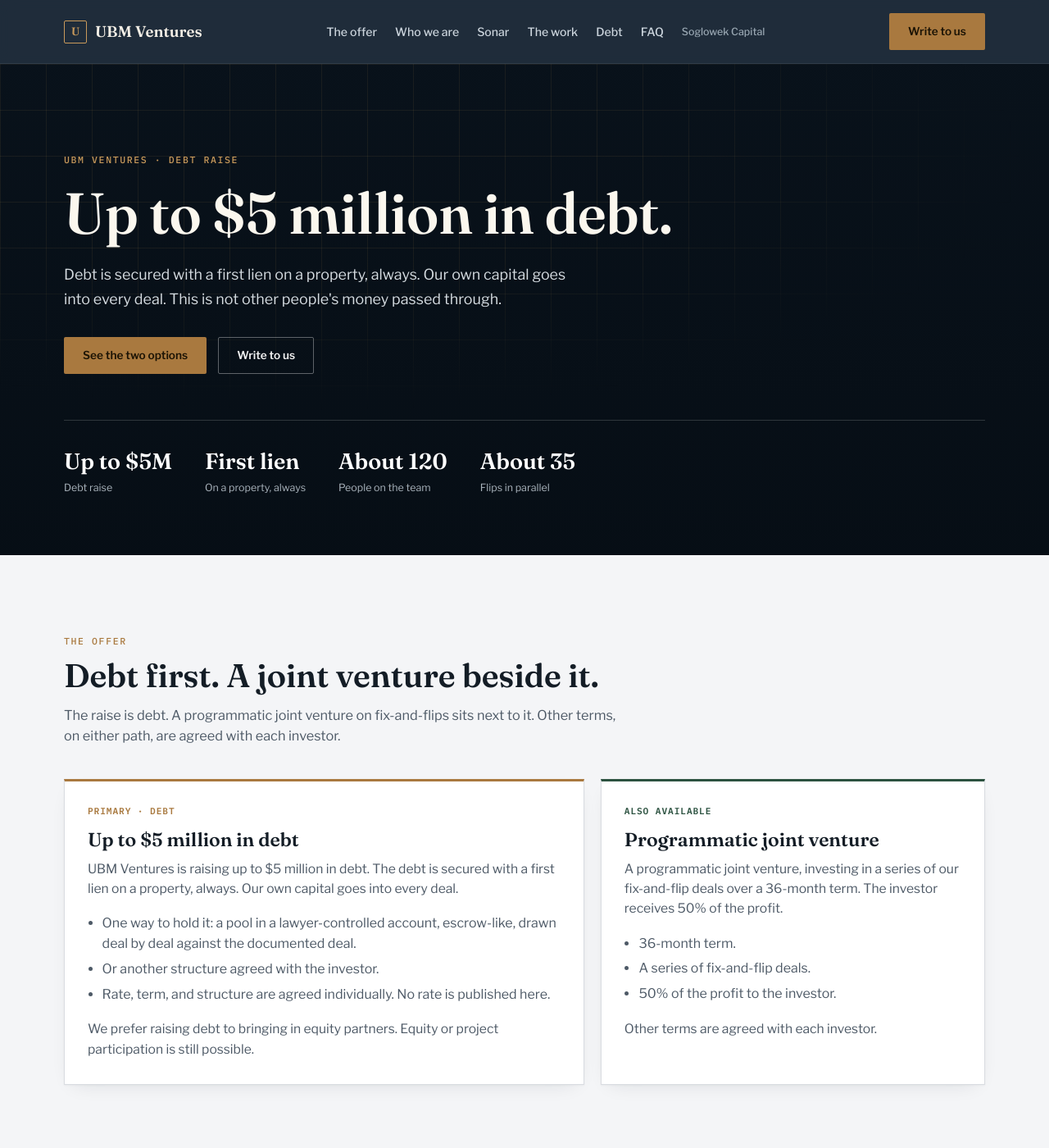
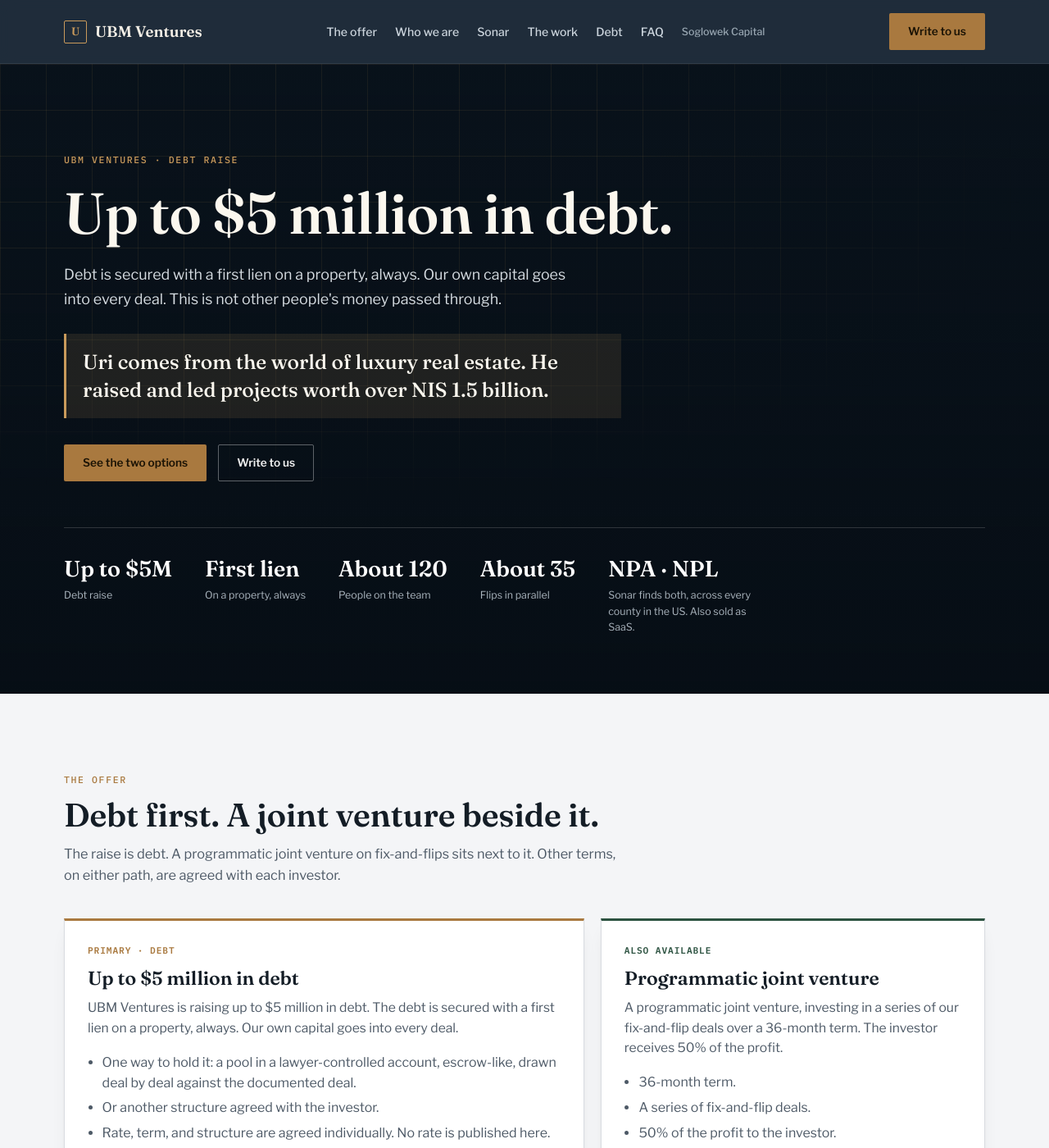
Before and after one commit to urisoglowek-ui/real_estate, a Jekyll site: the page built from investors-new.html, in a window 1280 px wide and 1400 px high. Shown: the whole window at 82% size. Built offline with Jekyll 4.4.1, drawn with Linux system fonts in a browser that asks for light colours; some of the changed text lies outside the part shown.

Commit message:
Note luxury work, Sonar's NPA and NPL, and two more states. (#43)
The hero and Who we are now say Uri raised and led projects worth over NIS 1.5 billion. Sonar is described as finding non-performing assets and loans in every US county, and as SaaS. Montana and Wyoming are listed as places with our own people.

Co-authored-by: Cursor Agent <cursoragent@cursor.com>
Co-authored-by: urisoglowek-ui <urisoglowek-ui@users.noreply.github.com>

```diff
--- a/investors-new.html
+++ b/investors-new.html
@@ -70,6 +70,7 @@ nav.links a.quiet{font-size:.78rem;color:#9aa8b3}
 .hero-eyebrow{color:var(--gold-soft)}
 .hero h1{color:#fbf7ee;font-size:clamp(2.5rem,6vw,4.4rem);margin-top:18px}
 .hero .lede{margin-top:22px;max-width:640px;font-size:1.12rem;color:#d7dde2;line-height:1.65}
+.luxury{margin-top:28px;max-width:680px;padding:18px 20px;border-left:3px solid var(--gold-soft);background:rgba(201,154,91,.12);color:#fbf7ee;font-family:"Fraunces",Georgia,serif;font-size:clamp(1.2rem,2.4vw,1.55rem);line-height:1.35}
 .hero-ctas{display:flex;gap:14px;margin-top:32px;flex-wrap:wrap}
 .hero-stats{margin-top:56px;padding-top:28px;border-top:1px solid rgba(255,255,255,.16);display:flex;gap:40px;flex-wrap:wrap}
 .hero-stats .hs-num{font-family:"Fraunces",serif;font-size:1.7rem;font-weight:600;color:#fff}
@@ -185,6 +186,7 @@ section[id]{scroll-margin-top:76px}
       <div class="eyebrow hero-eyebrow">UBM Ventures · Debt raise</div>
       <h1>Up to $5 million in debt.</h1>
       <p class="lede">Debt is secured with a first lien on a property, always. Our own capital goes into every deal. This is not other people's money passed through.</p>
+      <p class="luxury">Uri comes from the world of luxury real estate. He raised and led projects worth over NIS 1.5 billion.</p>
       <div class="hero-ctas">
         <a class="btn btn-gold" href="#offer">See the two options</a>
         <a class="btn btn-line" href="#contact">Write to us</a>
@@ -194,6 +196,7 @@ section[id]{scroll-margin-top:76px}
         <div><div class="hs-num">First lien</div><div class="hs-label">On a property, always</div></div>
         <div><div class="hs-num">About 120</div><div class="hs-label">People on the team</div></div>
         <div><div class="hs-num">About 35</div><div class="hs-label">Flips in parallel</div></div>
+        <div><div class="hs-num">NPA · NPL</div><div class="hs-label">Sonar finds both, across every county in the US. Also sold as SaaS.</div></div>
       </div>
     </div>
   </section>
@@ -255,7 +258,7 @@ section[id]{scroll-margin-top:76px}
       </div>
       <div class="reveal">
         <p class="prose">UBM Ventures is led by three partners, Uri Soglowek, Meke Kattan and Beau Vuillemot, two of whom live in Tampa Bay.</p>
-        <p class="prose">Uri Soglowek is the fourth generation of the Soglowek family business. He and his siblings built the Soglowek family office, which invests in public companies as well as real estate. He studied the US market from zero, then worked inside a luxury residential developer in Florida, from land acquisition through permits, on branded condominium towers: Roche Bobois Tower in St. Petersburg, 29 floors and 166 units; an Aston Martin branded tower in Daytona Beach Shores; and Serena by the Sea in Clearwater/Dunedin.</p>
+        <p class="prose">Uri comes from the world of luxury real estate. He raised and led projects worth over NIS 1.5 billion. He is the fourth generation of the Soglowek family business. He and his siblings built the Soglowek family office, which invests in public companies as well as real estate. He studied the US market from zero, then worked inside a luxury residential developer in Florida, from land acquisition through permits, on branded condominium towers: Roche Bobois Tower in St. Petersburg, 29 floors and 166 units; an Aston Martin branded tower in Daytona Beach Shores; and Serena by the Sea in Clearwater/Dunedin.</p>
       </div>
     </div>
   </section>
@@ -281,13 +284,15 @@ section[id]{scroll-margin-top:76px}
       </div>
       <div class="split reveal">
         <div>
-          <p class="prose">Sonar is proprietary software we built, a significant investment. It finds off-market deal leads in every US county. Sonar also sells as software to other flippers and wholesalers. Depending on budget, it produces from about 10 leads a month to about 30 leads a day.</p>
+          <p class="prose">Sonar is proprietary software we built, a significant investment. It finds non-performing assets (NPA) and non-performing loans (NPL) across every county in the US. The product is also sold as SaaS to other flippers and wholesalers. Depending on budget, it produces from about 10 leads a month to about 30 leads a day.</p>
         </div>
         <div class="insight-box">
           <div class="eyebrow">What that is, and is not</div>
-          <h3>Leads, not a published rate</h3>
+          <h3>NPA and NPL, every county</h3>
           <ul>
-            <li>Off-market leads, in every US county.</li>
+            <li>Non-performing assets (NPA) and non-performing loans (NPL).</li>
+            <li>Across every county in the US.</li>
+            <li>Also sold as SaaS.</li>
             <li>About 10 leads a month, up to about 30 leads a day, depending on budget.</li>
             <li>The flip company buys roughly 10 to 15–20 deals a month, and runs about 35 flips in parallel.</li>
           </ul>
@@ -304,7 +309,7 @@ section[id]{scroll-margin-top:76px}
       </div>
       <div class="split reveal">
         <div>
-          <p class="prose">The team is about 120 people. Offices are in Tampa, Clearwater, Largo, and Columbus, Ohio. Property management and contractors are our own employees. There are no subcontractors for that work.</p>
+          <p class="prose">The team is about 120 people. Offices are in Tampa, Clearwater, Largo, and Columbus, Ohio. Our own people are also in Montana and Wyoming. Property management and contractors are our own employees. There are no subcontractors for that work.</p>
           <p class="prose">A group of six companies covers lead generation, wholesaling, development, and property management. We are also hard-money and gap lenders ourselves.</p>
         </div>
         <div>
@@ -312,6 +317,8 @@ section[id]{scroll-margin-top:76px}
           <div class="county-row"><div class="cname">Clearwater</div></div>
           <div class="county-row"><div class="cname">Largo</div></div>
           <div class="county-row"><div class="cname">Columbus, Ohio</div></div>
+          <div class="county-row"><div class="cname">Montana</div><div class="clist">Our own people</div></div>
+          <div class="county-row"><div class="cname">Wyoming</div><div class="clist">Our own people</div></div>
         </div>
       </div>
     </div>
@@ -425,7 +432,11 @@ section[id]{scroll-margin-top:76px}
         </details>
         <details>
           <summary>Where do you operate?</summary>
-          <p>Offices are in Tampa, Clearwater, Largo, and Columbus, Ohio. Sonar finds off-market deal leads in every US county.</p>
+          <p>Offices are in Tampa, Clearwater, Largo, and Columbus, Ohio. Our own people are also in Montana and Wyoming. Sonar finds non-performing assets (NPA) and non-performing loans (NPL) across every county in the US. The product is also sold as SaaS.</p>
+        </details>
+        <details>
+          <summary>What does Sonar find?</summary>
+          <p>Sonar finds non-performing assets (NPA) and non-performing loans (NPL) across every county in the US. The product is also sold as SaaS to other flippers and wholesalers. Depending on budget, it produces from about 10 leads a month to about 30 leads a day.</p>
         </details>
         <details>
           <summary>How are terms set?</summary>
```
